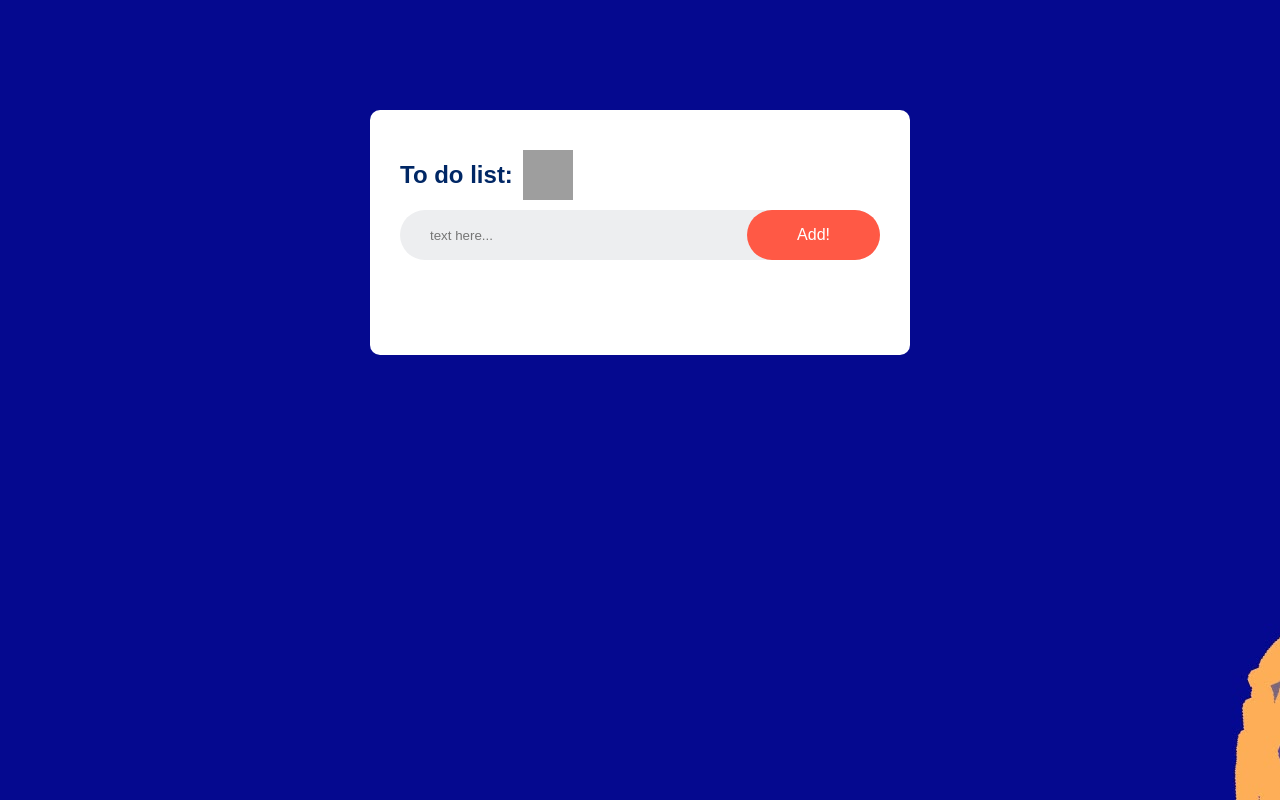
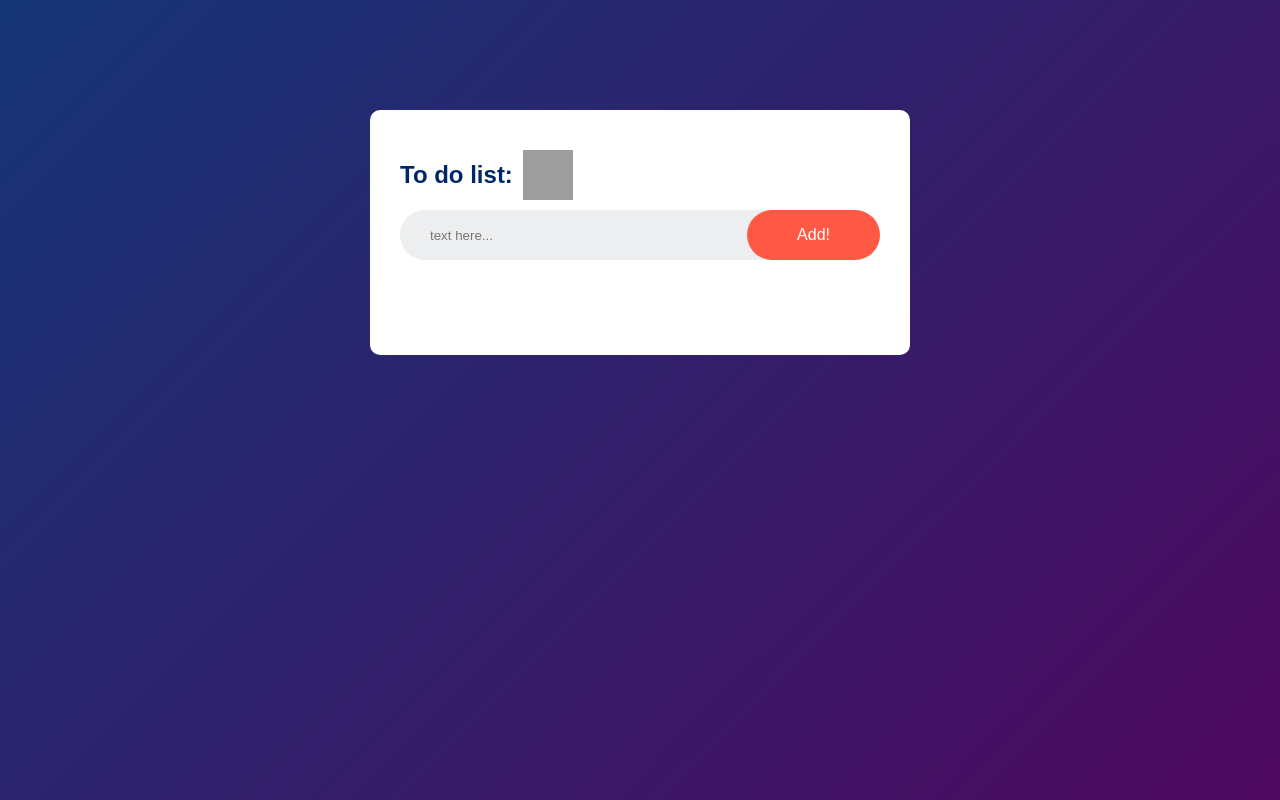
Before and after one commit to SuperShuckleGalaxy/notepad, a plain HTML site: page index.html in a window 1280 px wide. Drawn offline with Linux system fonts and the light colour scheme; grey boxes are pictures that could not be loaded.

Commit message:
Update style.css

```diff
--- a/style.css
+++ b/style.css
@@ -8,7 +8,7 @@
 .container{
     width: 100%;
     min-height: 100vh;
-    background-image: url(mimi!.jpeg);
+    background: linear-gradient(135deg, #153677, #4e085f );
     padding: 10px;
 }
 
```
